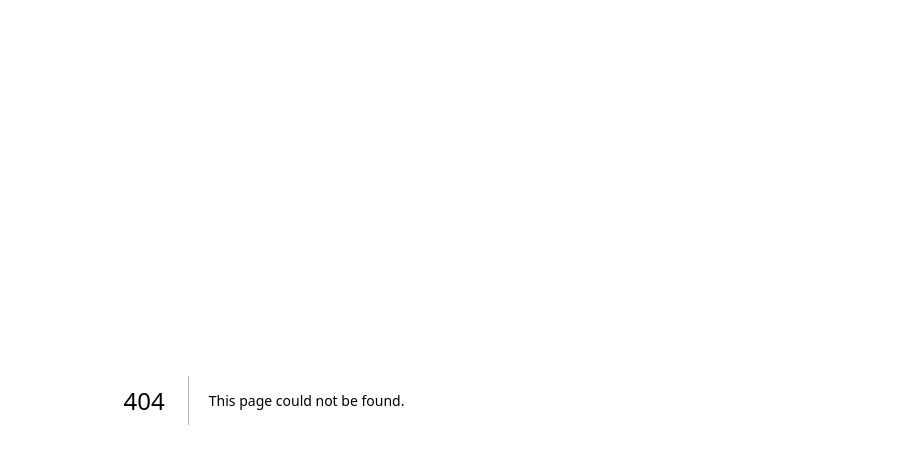
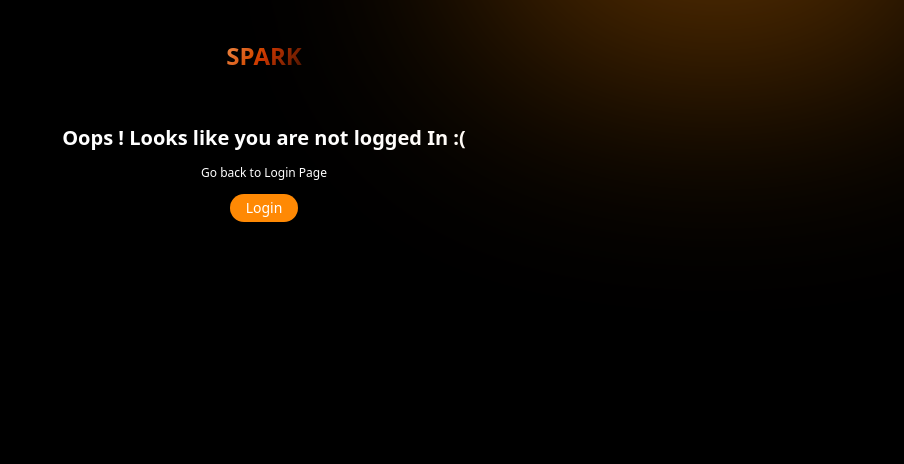
Before and after one commit to isudiptodas/Spark, a Next.js app: page /unauthorize in a window 1280 px wide. Before the commit this address had no page. Shown: the top 464 px of the page, without its empty margins (376-1280 px from the left). Built offline with nearby package versions, Linux system fonts and the light colour scheme.

Commit message:
added unauthorize page UI

```diff
--- /dev/null
+++ b/src/app/unauthorize/page.tsx
@@ -0,0 +1,20 @@
+import Link from "next/link"
+
+function page() {
+
+    return (
+        <>
+            <div className="w-full h-screen px-5 overflow-hidden bg-black flex flex-col justify-start items-center gap-3 relative">
+                <div className="h-56 w-56 lg:h-72 lg:w-[500px] absolute z-10 -top-24 -right-20 lg:-top-56 lg:-right-16 opacity-40 rounded-full bg-orange-400 blur-[120px]"></div>
+
+                <h1 className=" font-black z-30 text-2xl md:py-10 py-5 bg-gradient-to-br from-orange-300 via-orange-700 to-transparent bg-clip-text text-transparent">SPARK</h1>
+
+                <p className="w-full text-white text-center font-bold text-xl">Oops ! Looks like you are not logged In :(</p>
+                <p className="w-full text-white text-center text-[12px]">Go back to Login Page</p>
+                <Link href='/' className="w-auto text-center px-4 py-1 text-[12px] lg:text-sm rounded-full cursor-pointer hover:opacity-75 duration-200 ease-in-out active:scale-95 text-white bg-orange-400">Login</Link>
+            </div>
+        </>
+    )
+}
+
+export default page
```
